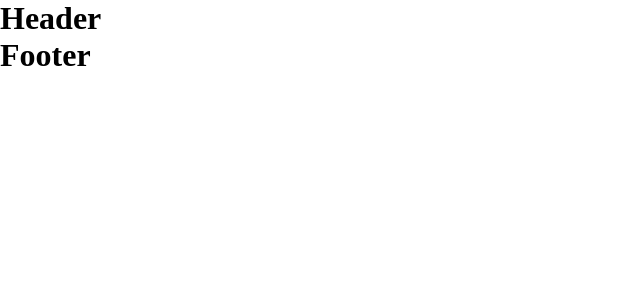
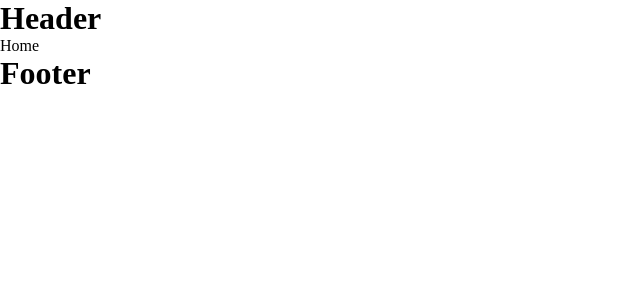
Before and after one commit to AlvesPHGA/social-dogs, a React (Vite) app: page / in a window 1280 px wide. Before the commit this address had no page. Shown: the top 300 px of the page, without its empty margins (0-640 px from the left). Built offline with nearby package versions, Linux system fonts and the light colour scheme.

Commit message:
updated doc app

```diff
--- a/src/App.jsx
+++ b/src/App.jsx
@@ -1,13 +1,16 @@
-import { BrowserRouter, Routes } from 'react-router-dom';
+import { BrowserRouter, Route, Routes } from 'react-router-dom';
 import Footer from './Components/Footer/Footer';
 import Header from './Components/Header/Header';
+import Home from './Pages/Home/Home';
 
 function App() {
    return (
       <>
          <BrowserRouter>
             <Header />
-            <Routes></Routes>
+            <Routes>
+               <Route path="/" element={<Home />} />
+            </Routes>
             <Footer />
          </BrowserRouter>
       </>
```
